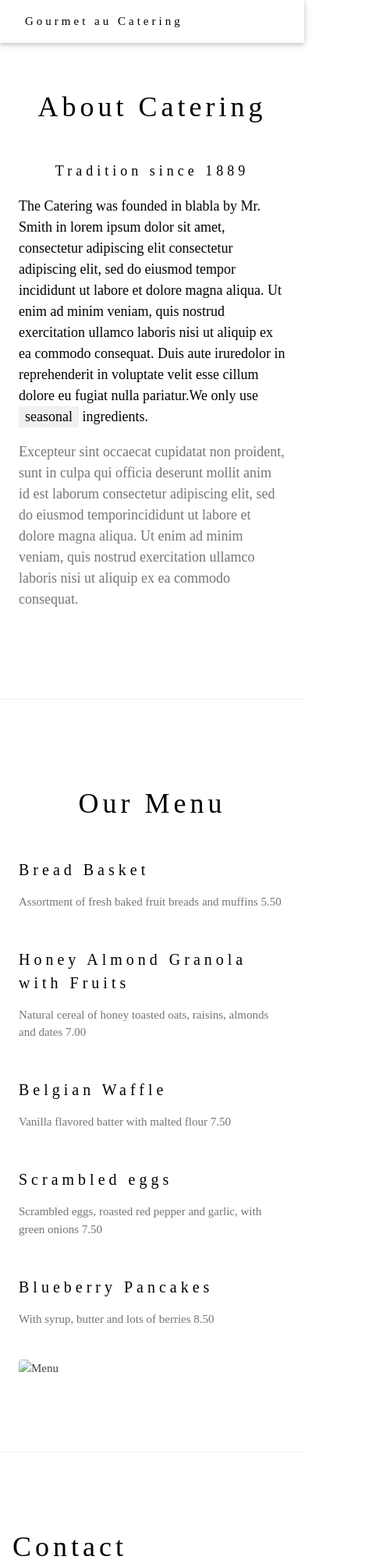
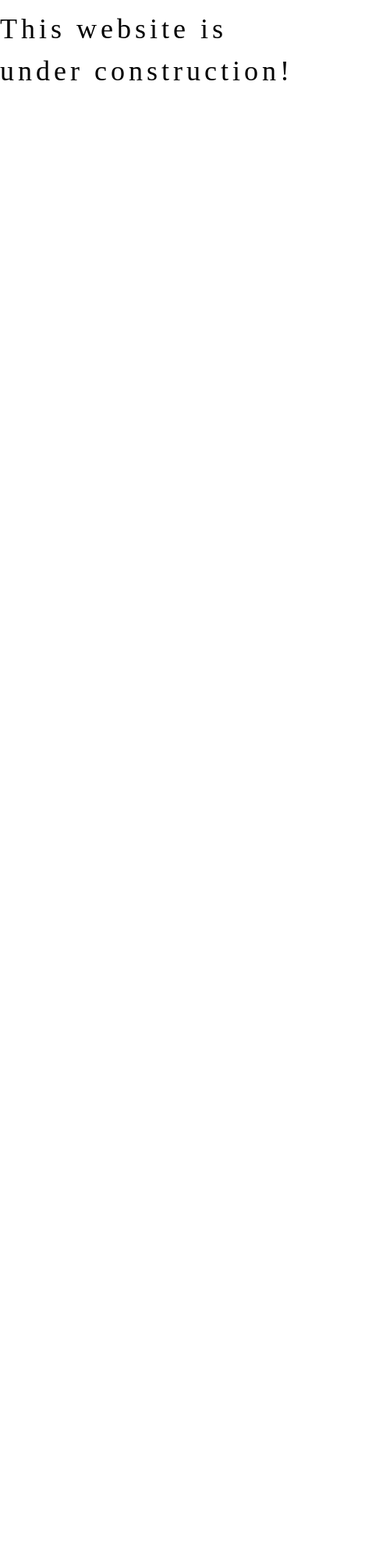
Before and after one commit to JacopoScrtacher/PassyOSHub---Design, a plain HTML site: page index.html in a window 390 px wide. Shown: the top 2000 px of the page at 78% size, 500 px wide, since content can reach past the window. After the commit the page ends 844 px from the top, so only its background shows below. Drawn offline with nearby package versions, Linux system fonts and the light colour scheme.

Commit message:
Update index.html

```diff
--- a/index.html
+++ b/index.html
@@ -14,96 +14,6 @@ h1, h2, h3, h4, h5, h6 {
 </style>
 </head>
 <body>
-
-<!-- Navbar (sit on top) -->
-<div class="w3-top">
-  <div class="w3-bar w3-white w3-padding w3-card" style="letter-spacing:4px;">
-    <a href="#home" class="w3-bar-item w3-button">Gourmet au Catering</a>
-    <!-- Right-sided navbar links. Hide them on small screens -->
-    <div class="w3-right w3-hide-small">
-      <a href="#about" class="w3-bar-item w3-button">About</a>
-      <a href="#menu" class="w3-bar-item w3-button">Menu</a>
-      <a href="#contact" class="w3-bar-item w3-button">Contact</a>
-    </div>
-  </div>
-</div>
-
-<!-- Header -->
-<header class="w3-display-container w3-content w3-wide" style="max-width:1600px;min-width:500px" id="home">
-  <img class="w3-image" src="/w3images/hamburger.jpg" alt="Hamburger Catering" width="1600" height="800">
-  <div class="w3-display-bottomleft w3-padding-large w3-opacity">
-    <h1 class="w3-xxlarge">Le Catering</h1>
-  </div>
-</header>
-
-<!-- Page content -->
-<div class="w3-content" style="max-width:1100px">
-
-  <!-- About Section -->
-  <div class="w3-row w3-padding-64" id="about">
-    <div class="w3-col m6 w3-padding-large w3-hide-small">
-     <img src="/w3images/tablesetting2.jpg" class="w3-round w3-image w3-opacity-min" alt="Table Setting" width="600" height="750">
-    </div>
-
-    <div class="w3-col m6 w3-padding-large">
-      <h1 class="w3-center">About Catering</h1><br>
-      <h5 class="w3-center">Tradition since 1889</h5>
-      <p class="w3-large">The Catering was founded in blabla by Mr. Smith in lorem ipsum dolor sit amet, consectetur adipiscing elit consectetur adipiscing elit, sed do eiusmod tempor incididunt ut labore et dolore magna aliqua. Ut enim ad minim veniam, quis nostrud exercitation ullamco laboris nisi ut aliquip ex ea commodo consequat. Duis aute iruredolor in reprehenderit in voluptate velit esse cillum dolore eu fugiat nulla pariatur.We only use <span class="w3-tag w3-light-grey">seasonal</span> ingredients.</p>
-      <p class="w3-large w3-text-grey w3-hide-medium">Excepteur sint occaecat cupidatat non proident, sunt in culpa qui officia deserunt mollit anim id est laborum consectetur adipiscing elit, sed do eiusmod temporincididunt ut labore et dolore magna aliqua. Ut enim ad minim veniam, quis nostrud exercitation ullamco laboris nisi ut aliquip ex ea commodo consequat.</p>
-    </div>
-  </div>
-
-  <hr>
-
-  <!-- Menu Section -->
-  <div class="w3-row w3-padding-64" id="menu">
-    <div class="w3-col l6 w3-padding-large">
-      <h1 class="w3-center">Our Menu</h1><br>
-      <h4>Bread Basket</h4>
-      <p class="w3-text-grey">Assortment of fresh baked fruit breads and muffins 5.50</p><br>
-
-      <h4>Honey Almond Granola with Fruits</h4>
-      <p class="w3-text-grey">Natural cereal of honey toasted oats, raisins, almonds and dates 7.00</p><br>
-
-      <h4>Belgian Waffle</h4>
-      <p class="w3-text-grey">Vanilla flavored batter with malted flour 7.50</p><br>
-
-      <h4>Scrambled eggs</h4>
-      <p class="w3-text-grey">Scrambled eggs, roasted red pepper and garlic, with green onions 7.50</p><br>
-
-      <h4>Blueberry Pancakes</h4>
-      <p class="w3-text-grey">With syrup, butter and lots of berries 8.50</p>
-    </div>
-
-    <div class="w3-col l6 w3-padding-large">
-      <img src="/w3images/tablesetting.jpg" class="w3-round w3-image w3-opacity-min" alt="Menu" style="width:100%">
-    </div>
-  </div>
-
-  <hr>
-
-  <!-- Contact Section -->
-  <div class="w3-container w3-padding-64" id="contact">
-    <h1>Contact</h1><br>
-    <p>We offer full-service catering for any event, large or small. We understand your needs and we will cater the food to satisfy the biggerst criteria of them all, both look and taste. Do not hesitate to contact us.</p>
-    <p class="w3-text-blue-grey w3-large"><b>Catering Service, 42nd Living St, 43043 New York, NY</b></p>
-    <p>You can also contact us by phone 00553123-2323 or email catering@catering.com, or you can send us a message here:</p>
-    <form action="/action_page.php" target="_blank">
-      <p><input class="w3-input w3-padding-16" type="text" placeholder="Name" required name="Name"></p>
-      <p><input class="w3-input w3-padding-16" type="number" placeholder="How many people" required name="People"></p>
-      <p><input class="w3-input w3-padding-16" type="datetime-local" placeholder="Date and time" required name="date" value="2020-11-16T20:00"></p>
-      <p><input class="w3-input w3-padding-16" type="text" placeholder="Message \ Special requirements" required name="Message"></p>
-      <p><button class="w3-button w3-light-grey w3-section" type="submit">SEND MESSAGE</button></p>
-    </form>
-  </div>
-
-<!-- End page content -->
-</div>
-
-<!-- Footer -->
-<footer class="w3-center w3-light-grey w3-padding-32">
-  <p>Powered by <a href="https://www.w3schools.com/w3css/default.asp" title="W3.CSS" target="_blank" class="w3-hover-text-green">w3.css</a></p>
-</footer>
-
+ <h1> This website is under construction! </h1>
 </body>
 </html>
```
